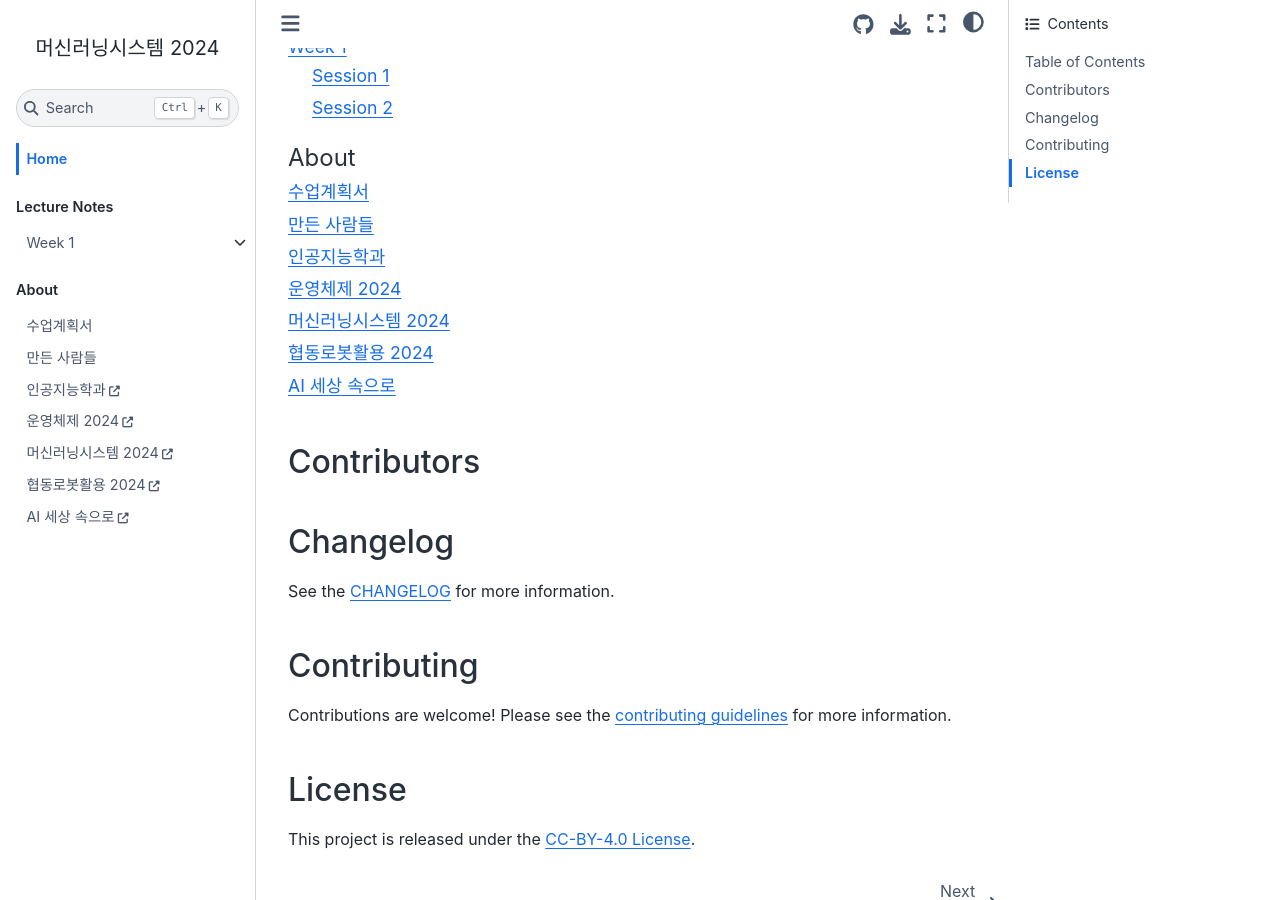
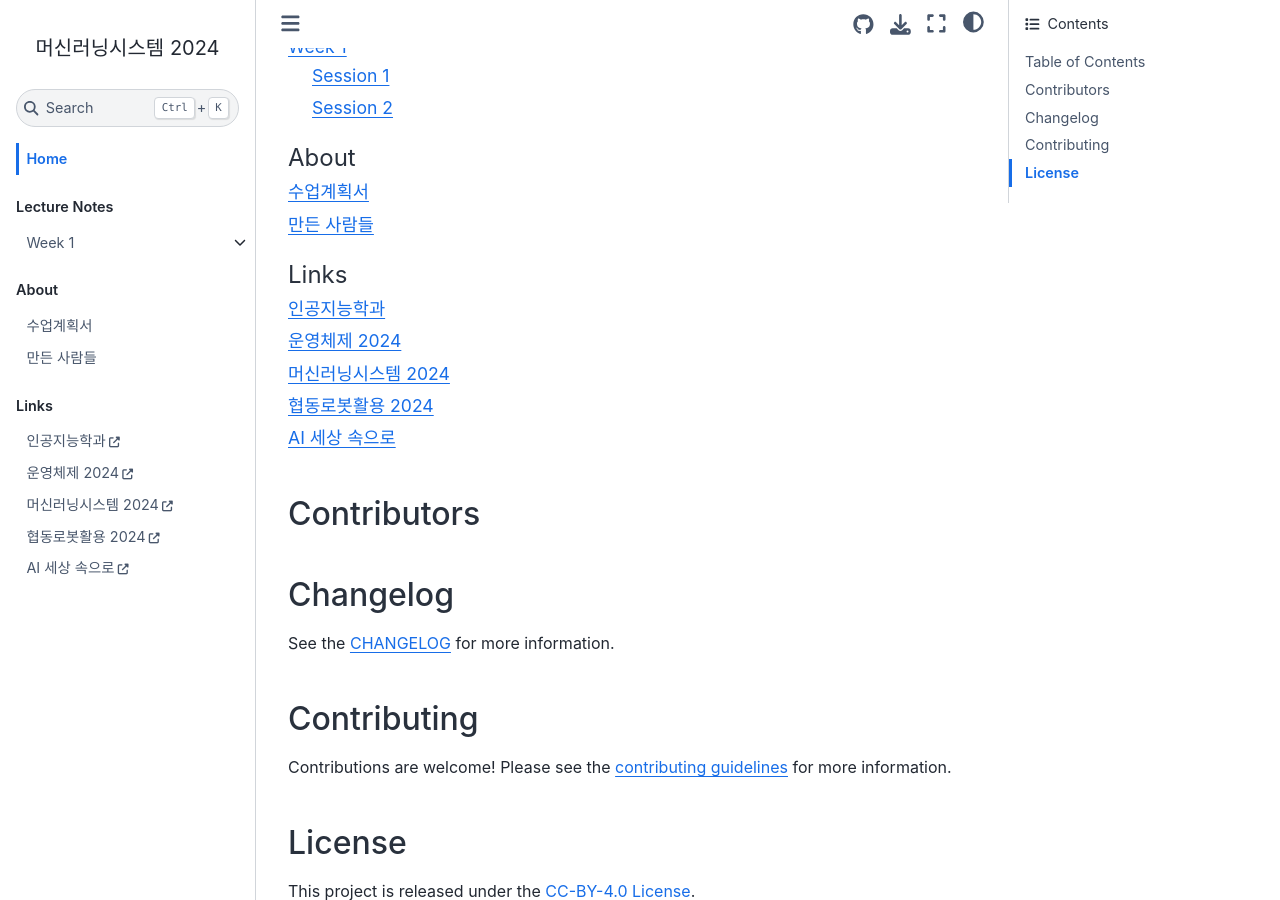
Before and after one commit to halla-ai/mlops-2024, a Jupyter Book: the page built from book/index.md, in a window 1280 px wide and 900 px high, scrolled down 470 px. Built offline with Jupyter Book 1.0.4 settings and Sphinx 7.4.7 and the Sphinx Book theme 1.1.4, drawn with Linux system fonts in a browser that asks for light colours; a script that is not in the unit is left out.

Commit message:
feat(book): add Links section and chapters with urls

```diff
--- a/book/_toc.yml
+++ b/book/_toc.yml
@@ -14,6 +14,8 @@ parts:
     chapters:
       - file: syllabus/index
       - file: about/index
+  - caption: Links
+    chapters:
       - url: https://halla.ai
         title: 인공지능학과
       - url: https://os2024.halla.ai
```
